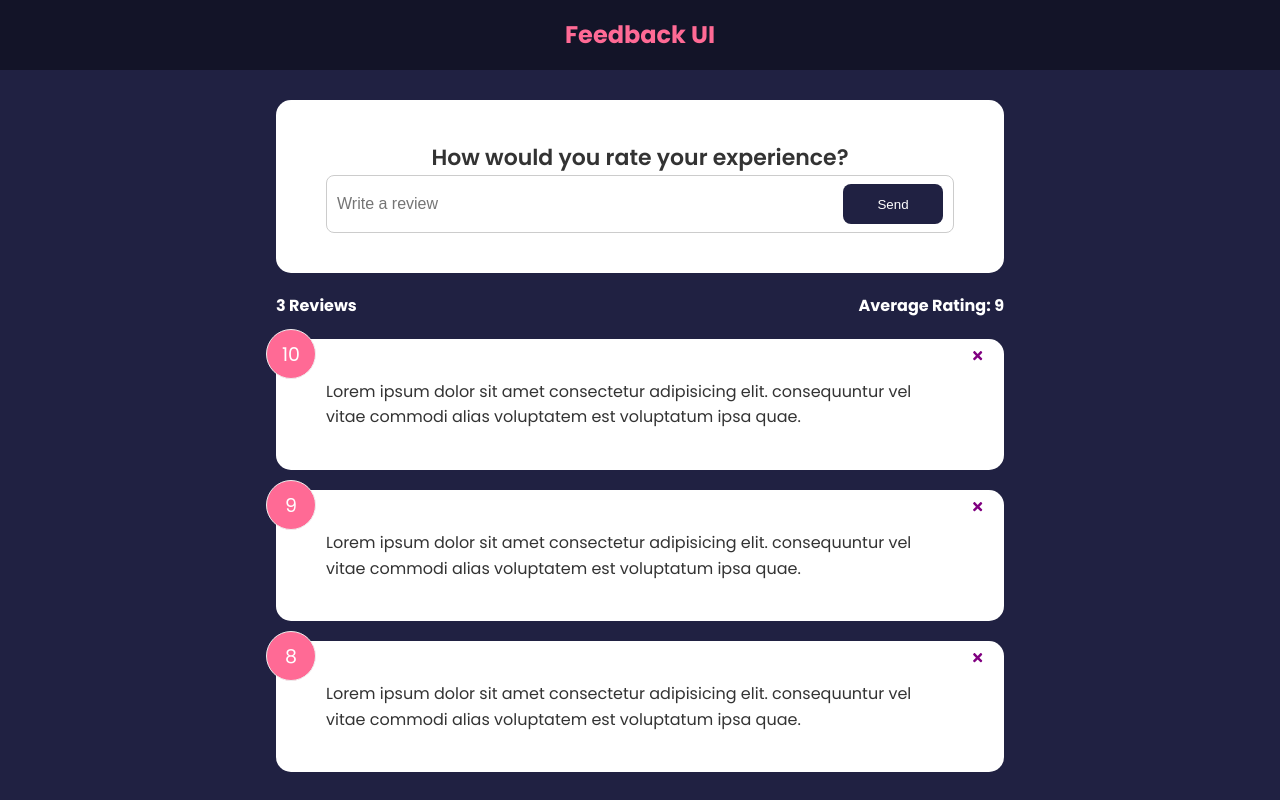
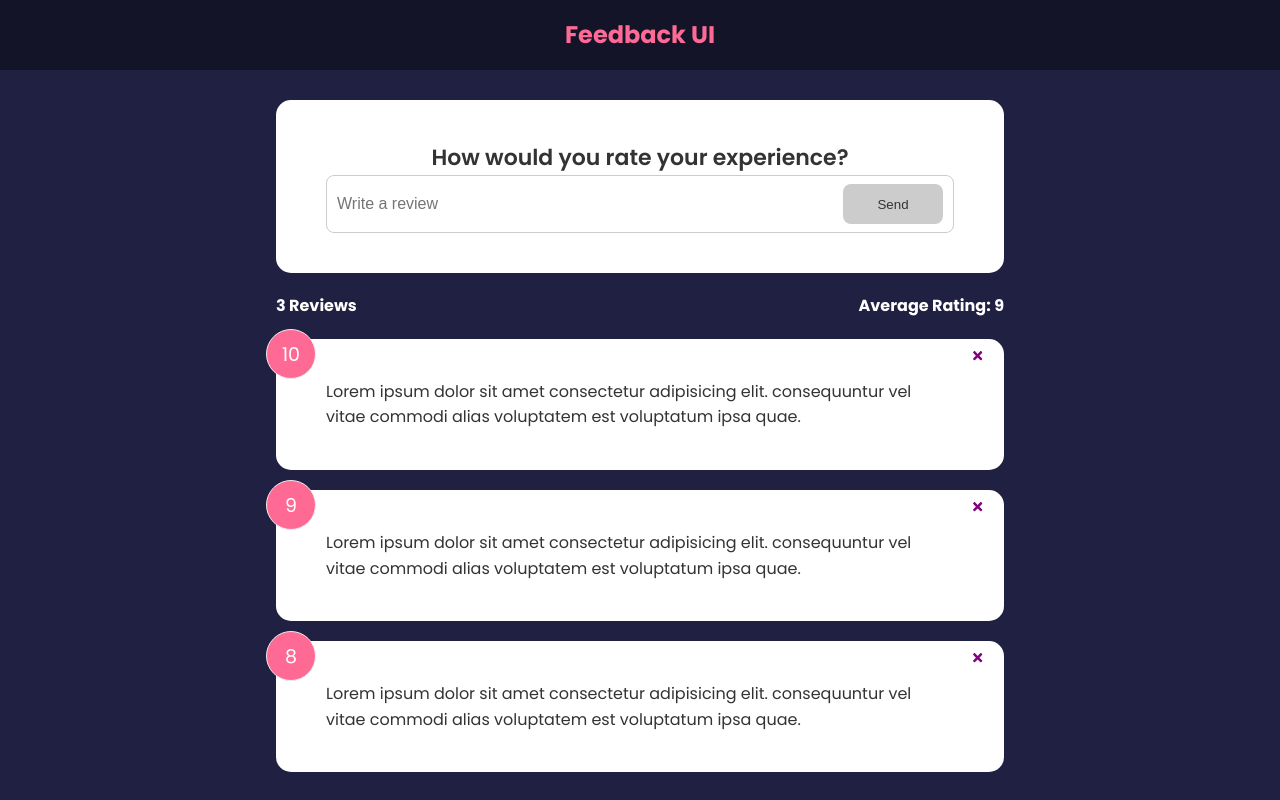
Before and after one commit to lsr488/feedback-app, a React (Create React App) app: page / in a window 1280 px wide. Built offline with nearby package versions, Linux system fonts and the light colour scheme.

Commit message:
Add states to form

```diff
--- a/src/components/FeedbackForm.jsx
+++ b/src/components/FeedbackForm.jsx
@@ -4,6 +4,8 @@
 
 function FeedbackForm() {
 	const [text, setText] = useState('');
+	const [btnDisabled, setbtnDisabled] = useState(true);
+	const [message, setMessage] = useState('');
 
 	const handleTextChange = (e) => {
 		setText(e.target.value);
@@ -19,8 +21,10 @@
 				type='text'
 				placeholder='Write a review'
 				value={text} />
-			<Button type='submit'>Send</Button>
+			<Button type='submit' isDisabled={btnDisabled}>Send</Button>
 		</div>
+
+		{message && <div className='message'>{message}</div>}
 		</form>
 	</Card>
 }
```
